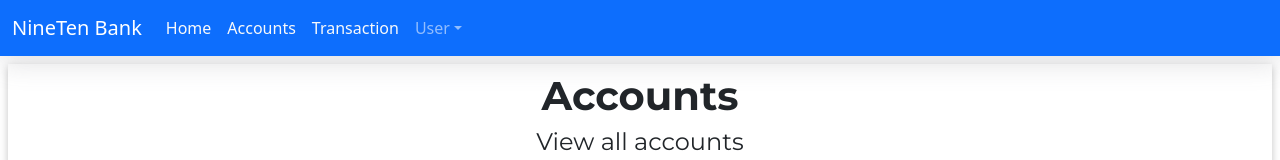
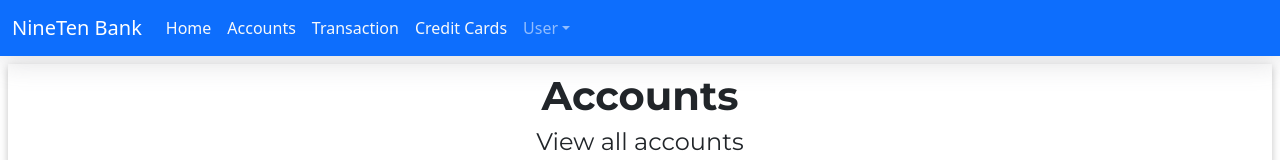
Before and after one commit to jvt703/BankingCustomerPortal, a React (Create React App) app in the folder user-portal/: page / in a window 1280 px wide. Shown: the top 160 px of the page. Built offline with nearby package versions, Linux system fonts and the light colour scheme.

Commit message:
N1T-264 CreditCard route added

```diff
--- a/user-portal/src/Components/NavBar.js
+++ b/user-portal/src/Components/NavBar.js
@@ -51,6 +51,14 @@
                   Transaction
                 </Link>
               </Nav.Link>
+               <Nav.Link>
+                <Link
+                  className="text-light text-decoration-none"
+                  to={"/CreditCards"}
+                >
+                  Credit Cards
+                </Link>
+              </Nav.Link>
               <NavDropdown
                 className="text-light"
                 title="User"
```
Also changed, not shown: 1 other file (tests, documents, lock files or other folders).
